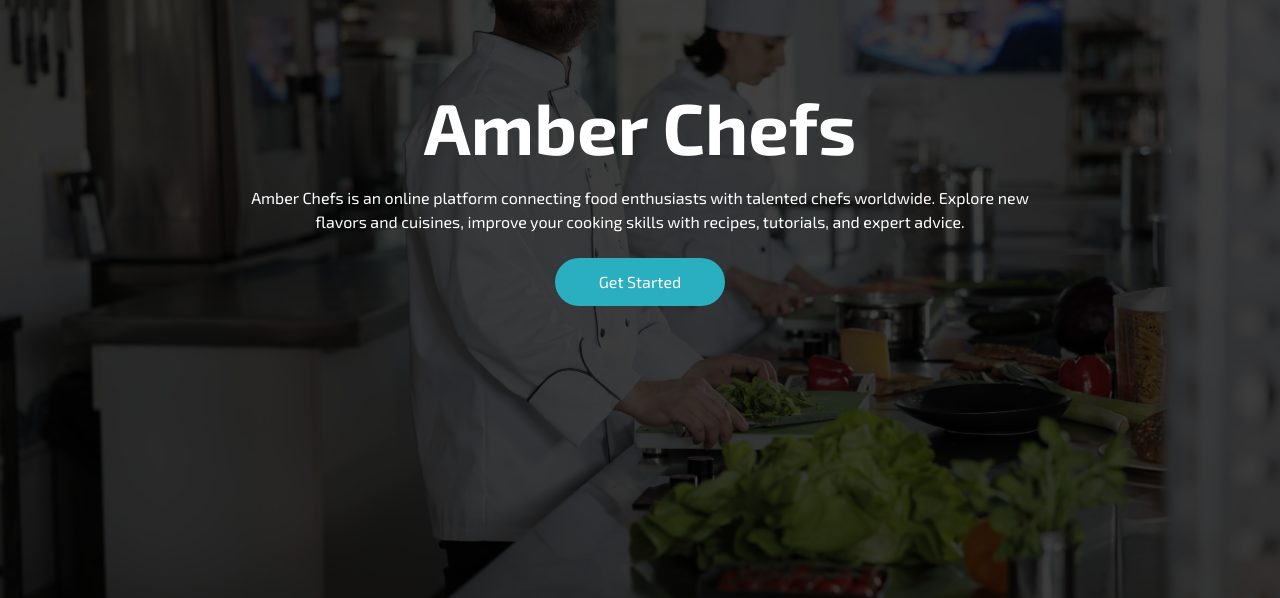
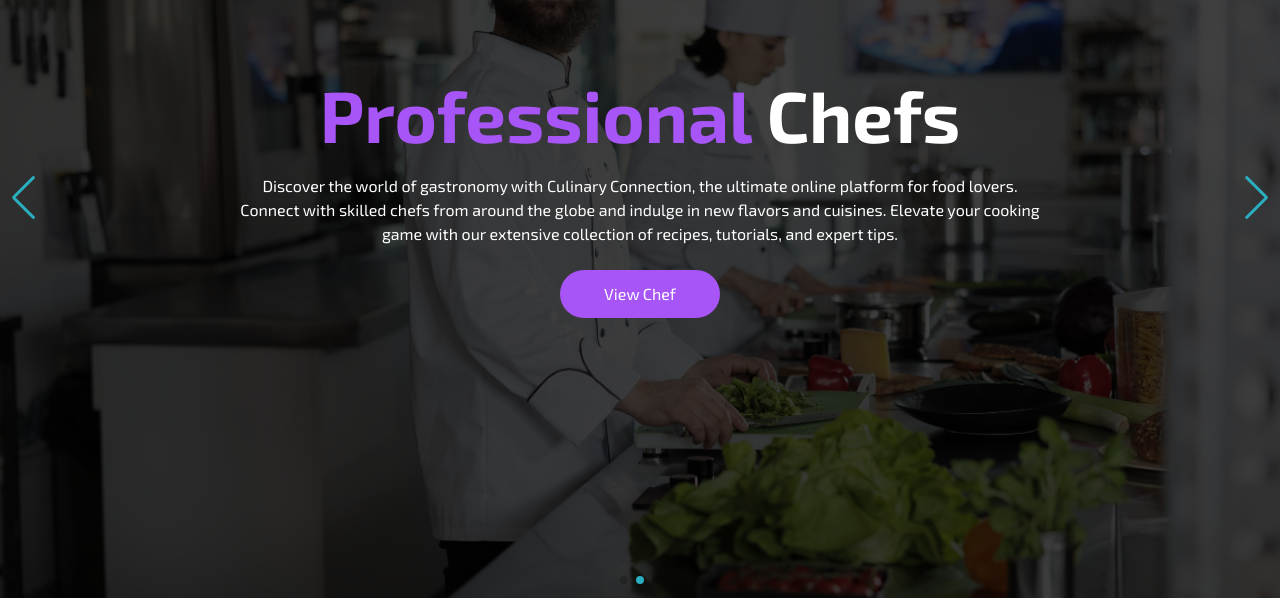
Before and after one commit to rakibul-islam-hasib/chef-recipe-hunter-client, a React (Vite) app: page / in a window 1280 px wide. Shown: the part 202-800 px from the top of the page. Built offline with nearby package versions, Linux system fonts and the light colour scheme; no server answers.

Commit message:
Slider Added

```diff
--- /dev/null
+++ b/src/components/headers/Hero2.jsx
@@ -0,0 +1,17 @@
+import React from 'react';
+
+const Hero2 = () => {
+    return (
+        <div className='w-[90%] h-[100vh]  flex justify-center items-center  mx-auto'>
+
+            <div className="text-white text-center w-full md:w-[70%]">
+                <h1 className='text-7xl font-bold text-purple-500 mb-3'>Professional <span className='text-white'>Chefs</span></h1>
+                <p className='text-base my-6'>Discover the world of gastronomy with Culinary Connection, the ultimate online platform for food lovers. Connect with skilled chefs from around the globe and indulge in new flavors and cuisines. Elevate your cooking game with our extensive collection of recipes, tutorials, and expert tips.</p>
+                <button className='bg-purple-500 text-white px-11 py-3 rounded-full'>View Chef</button>
+            </div>
+
+        </div>
+    );
+};
+
+export default Hero2;
--- /dev/null
+++ b/src/components/headers/Hero3.jsx
@@ -0,0 +1,17 @@
+import React from 'react';
+
+const Hero3 = () => {
+    return (
+        <div className='w-[90%] h-[100vh]  flex justify-center items-center  mx-auto'>
+
+            <div className="text-white text-center w-full md:w-[70%]">
+                <h1 className='text-7xl font-bold text-purple-500 mb-3'>Expert <span className='text-white'>Cooking Help </span></h1>
+                <p className='text-base my-6'>Welcome to Amber Chefs, the online platform for food enthusiasts looking for quick and easy recipes. We connect you with talented chefs worldwide...</p>
+                <button className='bg-purple-500 text-white px-11 py-3 rounded-full'>View Chef</button>
+            </div>
+
+        </div>
+    );
+};
+
+export default Hero3;
--- a/src/components/home/Home.jsx
+++ b/src/components/home/Home.jsx
@@ -5,12 +5,33 @@
 import Chef from './cooking/Chef';
 import bgImg from '../../assets/img2.jpg'
 import Features from './Features';
+import { Swiper, SwiperSlide } from "swiper/react";
+import { Pagination, Navigation, Autoplay } from "swiper";
+import "swiper/css";
+import "swiper/css/navigation";
+import "swiper/css/pagination";
+import Hero2 from '../headers/Hero2';
+import Hero3 from '../headers/Hero3';
 const Home = () => {
     return (
         <>
             <div style={{ backgroundImage: `url(${bgImg})` }} className="h-screen  bg-fixed bg-cover">
                 <div className="h-screen bg-black bg-opacity-75">
-                    <Hero />
+                    {/* <Hero /> */}
+                    <Swiper
+                        navigation={true}
+                        pagination={true}
+                        loop={true}
+                        autoplay={{
+                            delay: 2500,
+                            disableOnInteraction: false,
+                          }}
+                        modules={[Pagination, Navigation , Autoplay]}
+                    >
+                        <SwiperSlide><Hero /></SwiperSlide>
+                        <SwiperSlide><Hero2 /></SwiperSlide>
+                        <SwiperSlide><Hero3 /></SwiperSlide>
+                    </Swiper>
                 </div>
             </div>
             <div className="my-14">
@@ -25,9 +46,6 @@
             <div className="">
                 <Category />
             </div>
-
-            <div className="">
-            </div>
         </>
     );
 };
--- a/src/components/pages/shared/TimeLine.jsx
+++ b/src/components/pages/shared/TimeLine.jsx
@@ -43,7 +43,7 @@
                                 icon={<img className='' src={item.icon} />}
                                 key={item.id}
                             >
-                                <h3 className="vertical-timeline-element-title font-bold">{item.title}</h3>
+                                <h3 className="vertical-timeline-element-title text-black font-bold">{item.title}</h3>
                                 <p>
                                     {item.description}
                                 </p>
--- a/src/index.css
+++ b/src/index.css
@@ -10,3 +10,12 @@
     @apply text-red-500 ;
 
 }
+.swiper-pagination-bullet-active {
+    @apply bg-primary !important;
+}
+.swiper-button-prev {
+    @apply text-primary !important;
+}
+.swiper-button-next {
+    @apply text-primary !important;
+}
```
Also changed, not shown: 1 other file (tests, documents, lock files or other folders).
